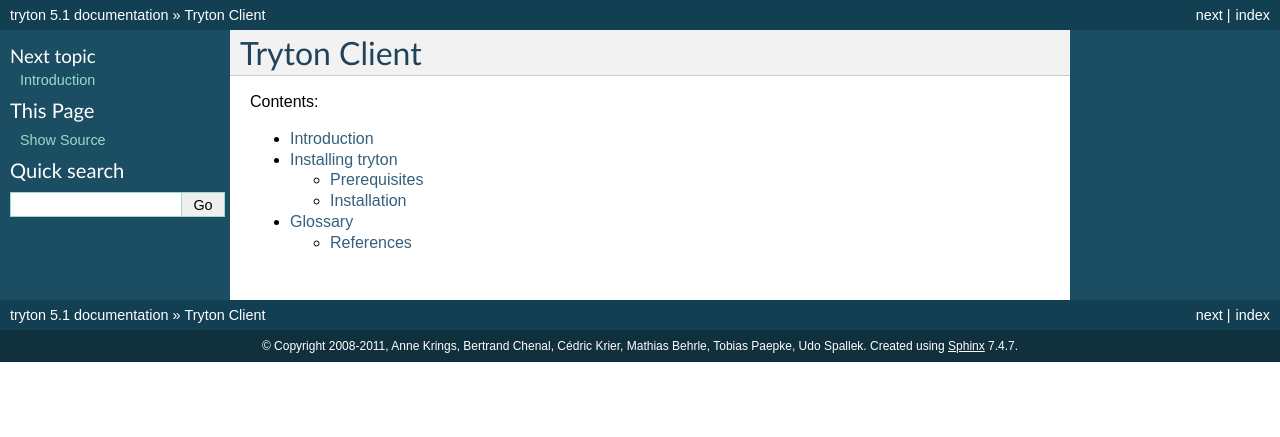
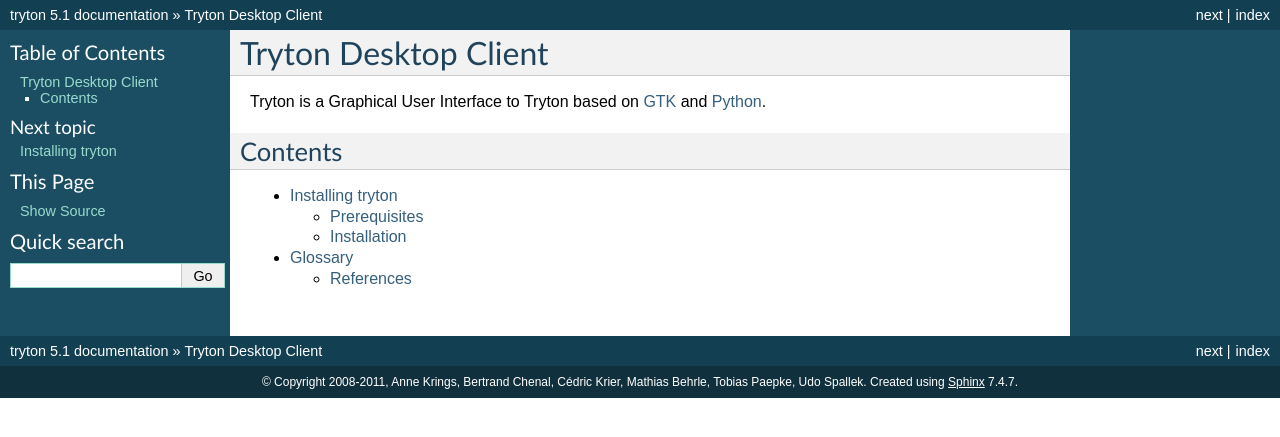
Before and after one commit to tryton/tryton-client, a Sphinx documentation site: the page built from doc/index.rst, in a window 1280 px wide. Shown: the top 437 px of the page. Built offline with Sphinx 7.4.7, drawn with Linux system fonts in a browser that asks for light colours; pages that are not in the unit, such as notebooks, are missing from menus.

Commit message:
Merge README and doc and remove INSTALL
issue7397
review253271002

```diff
--- a/doc/index.rst
+++ b/doc/index.rst
@@ -1,18 +1,18 @@
-.. Tryton documentation master file. You can adapt this file
-   completely to your liking, but it should at least contain the root
-   `toctree` directive.
+=====================
+Tryton Desktop Client
+=====================
 
-Tryton Client
-#############
+Tryton is a Graphical User Interface to Tryton based on GTK__ and Python__.
 
-Contents:
+__ http://www.gtk.org
+__ http://www.python.org
+
+Contents
+========
 
 .. toctree::
    :maxdepth: 2
 
-   introduction
    installation
-
    usage
-
    glossary
```
Also changed, not shown: README.rst (added, +7 -0 lines), doc/introduction.rst (deleted, +0 -8 lines), setup.py (+8 -2 lines), 3 other files.
